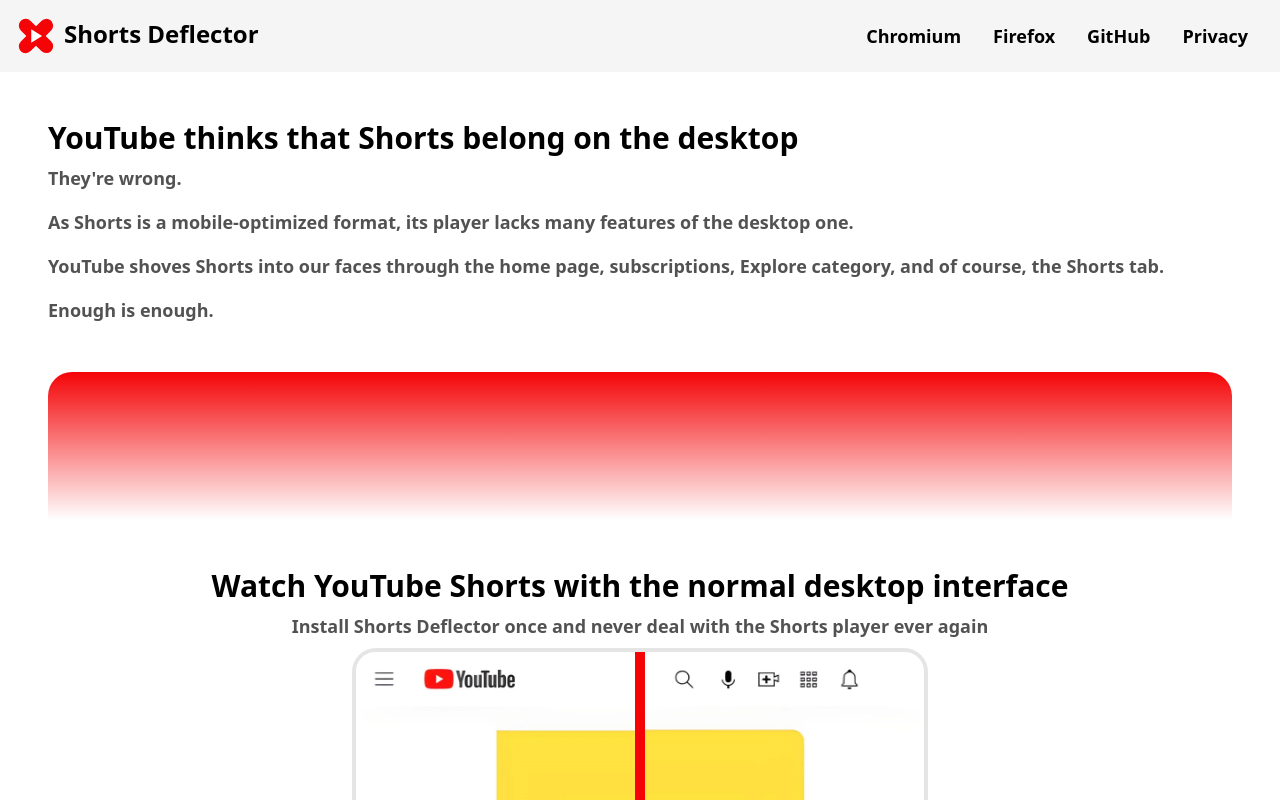
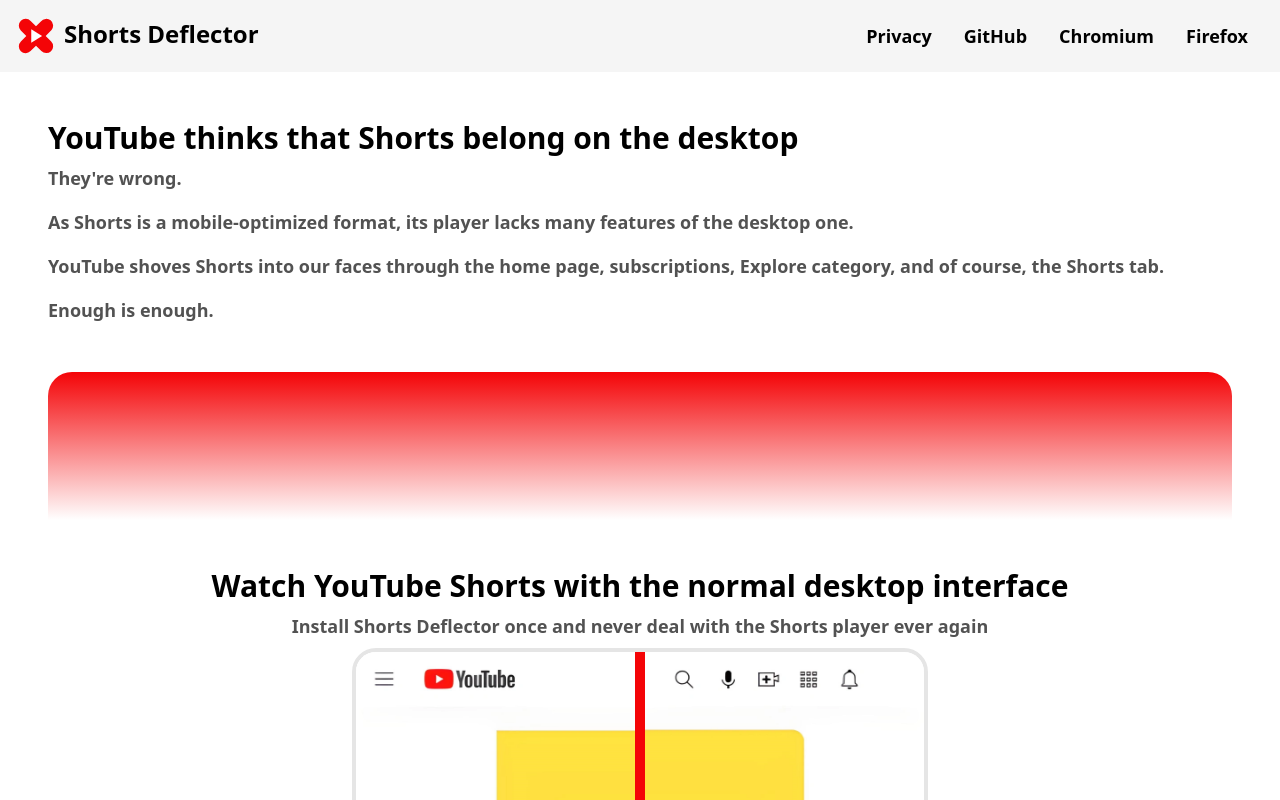
Before and after one commit to evenevan/shorts-deflector, an Astro site: page / in a window 1280 px wide. Shown: the top 800 px of the page. Built offline with nearby package versions, Linux system fonts and the light colour scheme; Astro itself is replaced by a stand-in of ours.

Commit message:
feat: use _self for privacy page style: reorder header links

```diff
--- a/src/components/Link.astro
+++ b/src/components/Link.astro
@@ -2,12 +2,13 @@
 export interface Props {
     href: string;
     label: string;
+    target?: string;
 }
 
-const { href, label } = Astro.props as Props;
+const { href, label, target } = Astro.props as Props;
 ---
 
-<a class="flex" href={href} target="_blank">
+<a class="flex" href={href} target={target ?? '_blank'}>
     <span
         class="transition-colors sm:text-lg text-base font-semibold sm:group-hover:text-light-3 sm:dark:group-hover:text-dark-3 text-light-1 dark:text-dark-1 hover:hover:hover:text-light-1 hover:hover:hover:dark:text-dark-1"
     >
--- a/src/layouts/Base.astro
+++ b/src/layouts/Base.astro
@@ -49,6 +49,8 @@
     </head>
     <body class="flex flex-col dark:bg-dark-1 bg-light-1 font-sans text-light-1 dark:text-dark-1">
         <Header title={site}>
+            <Link href="/privacy" label="Privacy" target="_self" />
+            <Link href="https://github.com/Attituding/shorts-deflector" label="GitHub" />
             <Link
                 href="https://chrome.google.com/webstore/detail/shorts-deflector/gilmponliddppjjcfjmanmmfgiilikhg"
                 label="Chromium"
@@ -57,8 +59,6 @@
                 href="https://addons.mozilla.org/firefox/addon/shorts-deflector/"
                 label="Firefox"
             />
-            <Link href="https://github.com/Attituding/shorts-deflector" label="GitHub" />
-            <Link href="/privacy" label="Privacy" />
         </Header>
         <Content>
             <slot />
```
